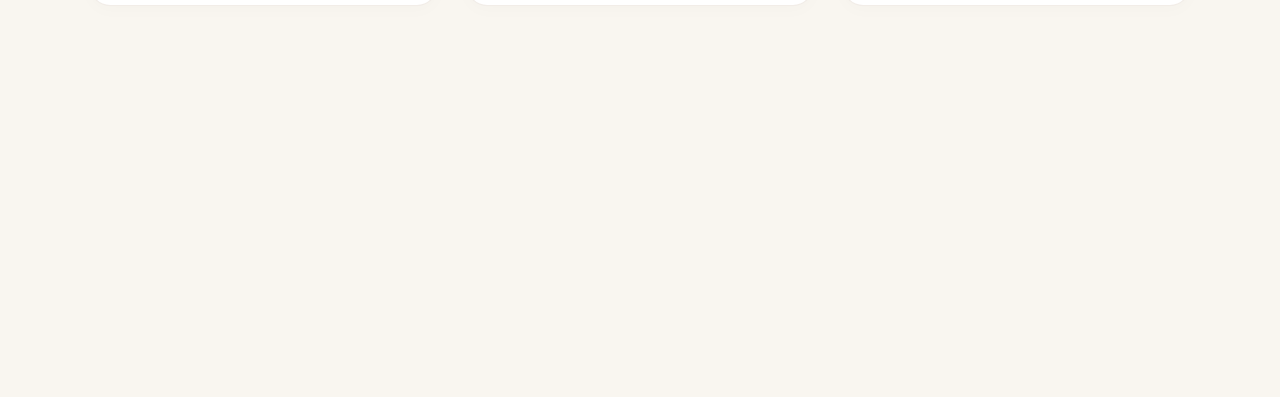
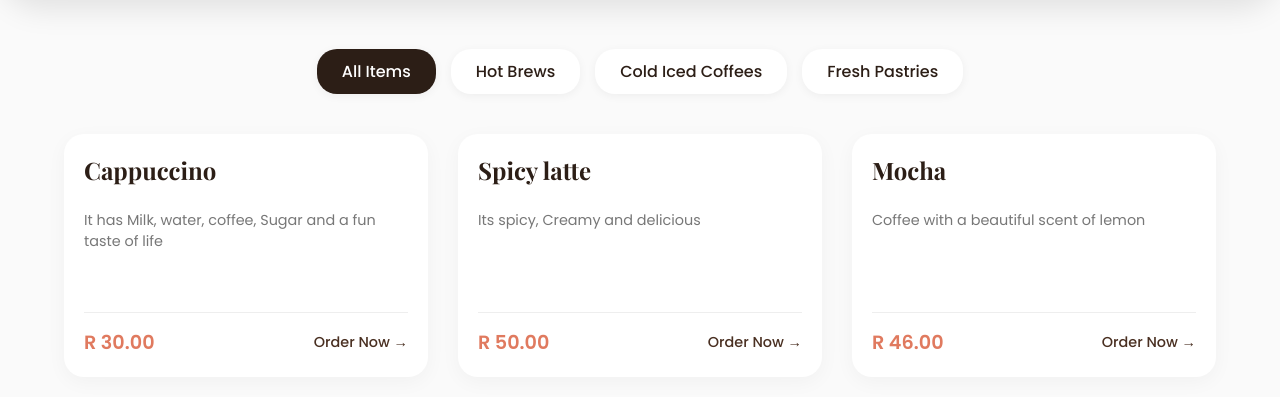
Before and after one commit to miniv12-dot/Beans-and-brews-Project, a Django app: template menu/templates/menu/index.html in a window 1280 px wide. Shown: the part 543-940 px from the top of the page. Before the commit the page ends 548 px from the top, so only its background shows below. Run offline with Django 5.2, Linux system fonts and the light colour scheme; the template is opened without the code that fills it: values that come from a table or form of the project are taken from there, others are empty; data comes from the database, SQL or seed files in the repository.

Commit message:
Upgrade homepage UI with premium styling and animations

```diff
--- a/menu/templates/menu/index.html
+++ b/menu/templates/menu/index.html
@@ -1,60 +1,241 @@
-{% load static %}
 <!DOCTYPE html>
 <html lang="en">
 <head>
     <meta charset="UTF-8">
-    <title>Beans & Brews - Premium Coffee Menu</title>
-    <link rel="stylesheet" href="{% static 'menu/style.css' %}">
+    <meta name="viewport" content="width=device-width, initial-scale=1.0">
+    <title>Beans & Brews | Premium Coffee</title>
+
+    <style>
+        /* Premium Color Palette & Fonts */
+        @import url('https://fonts.googleapis.com/css2?family=Playfair+Display:wght@700&family=Poppins:wght@400;500;600&display=swap');
+
+        :root {
+            --coffee-dark: #2C1E16;
+            --coffee-roast: #4A3022;
+            --coffee-cream: #F5EBE1;
+            --accent-orange: #E07A5F;
+        }
+
+        body {
+            font-family: 'Poppins', sans-serif;
+            background-color: #FAFAFA;
+            margin: 0;
+            padding: 0;
+        }
+
+        /* Top Navigation Bar (Basic standalone version) */
+        .navbar {
+            background-color: var(--coffee-dark);
+            padding: 15px 5%;
+            display: flex;
+            justify-content: space-between;
+            align-items: center;
+            color: white;
+        }
+
+        .navbar-brand {
+            font-family: 'Playfair Display', serif;
+            font-size: 1.5rem;
+            color: white;
+            text-decoration: none;
+            display: flex;
+            align-items: center;
+            gap: 10px;
+        }
+
+        .nav-links a {
+            color: white;
+            text-decoration: none;
+            margin-left: 20px;
+            font-size: 0.9rem;
+        }
+
+        /* The Hero Banner */
+        .hero-section {
+            background: linear-gradient(to right, rgba(44, 30, 22, 0.9), rgba(44, 30, 22, 0.4)),
+                        url('https://images.unsplash.com/photo-1497935586351-b67a49e012bf?q=80&w=2000&auto=format&fit=crop') center/cover;
+            height: 60vh;
+            min-height: 400px;
+            display: flex;
+            flex-direction: column;
+            justify-content: center;
+            padding: 0 10%;
+            color: var(--coffee-cream);
+            border-radius: 0 0 40px 40px;
+            margin-bottom: 50px;
+            box-shadow: 0 10px 30px rgba(0,0,0,0.1);
+        }
+
+        .hero-title {
+            font-family: 'Playfair Display', serif;
+            font-size: 4rem;
+            margin: 0 0 15px 0;
+            line-height: 1.1;
+        }
+
+        .hero-subtitle {
+            font-size: 1.2rem;
+            max-width: 500px;
+            margin-bottom: 30px;
+            opacity: 0.9;
+        }
+
+        .hero-btn {
+            background-color: var(--accent-orange);
+            color: white;
+            padding: 15px 35px;
+            font-size: 1.1rem;
+            font-weight: 600;
+            text-decoration: none;
+            border-radius: 30px;
+            width: max-content;
+            transition: all 0.3s ease;
+            box-shadow: 0 4px 15px rgba(224, 122, 95, 0.4);
+        }
+
+        .hero-btn:hover {
+            background-color: #c9674e;
+            transform: translateY(-2px);
+            box-shadow: 0 6px 20px rgba(224, 122, 95, 0.6);
+        }
+
+        /* Filter Menu */
+        .filter-menu {
+            display: flex;
+            justify-content: center;
+            gap: 15px;
+            margin-bottom: 40px;
+            flex-wrap: wrap;
+        }
+
+        .filter-pill {
+            background-color: white;
+            color: var(--coffee-dark);
+            padding: 10px 25px;
+            border-radius: 20px;
+            text-decoration: none;
+            font-weight: 500;
+            box-shadow: 0 2px 10px rgba(0,0,0,0.05);
+            transition: all 0.2s ease;
+        }
+
+        .filter-pill.active, .filter-pill:hover {
+            background-color: var(--coffee-dark);
+            color: white;
+        }
+
+        /* Enhanced Menu Grid */
+        .menu-grid {
+            display: grid;
+            grid-template-columns: repeat(auto-fill, minmax(280px, 1fr));
+            gap: 30px;
+            padding: 0 5%;
+            max-width: 1400px;
+            margin: 0 auto 60px auto;
+        }
+
+        .card-link {
+            text-decoration: none;
+            color: inherit;
+        }
+
+        .drink-card {
+            background: white;
+            border-radius: 20px;
+            padding: 20px;
+            box-shadow: 0 5px 20px rgba(0,0,0,0.04);
+            transition: all 0.3s cubic-bezier(0.25, 0.8, 0.25, 1);
+            height: 100%;
+            display: flex;
+            flex-direction: column;
+        }
+
+        .drink-card:hover {
+            transform: translateY(-10px);
+            box-shadow: 0 15px 30px rgba(0,0,0,0.1);
+        }
+
+        .drink-image-container {
+            width: 100%;
+            height: 200px;
+            border-radius: 15px;
+            overflow: hidden;
+            margin-bottom: 15px;
+        }
+
+        .drink-image-container img {
+            width: 100%;
+            height: 100%;
+            object-fit: cover;
+            transition: transform 0.5s ease;
+        }
+
+        .drink-card:hover .drink-image-container img {
+            transform: scale(1.05);
+        }
+
+        .drink-name {
+            font-family: 'Playfair Display', serif;
+            font-size: 1.5rem;
+            margin: 0 0 10px 0;
+            color: var(--coffee-dark);
+        }
+
+        .drink-desc {
+            color: #777;
+            font-size: 0.9rem;
+            flex-grow: 1;
+            margin-bottom: 20px;
+        }
+
+        .drink-meta {
+            display: flex;
+            justify-content: space-between;
+            align-items: center;
+            border-top: 1px solid #EEE;
+            padding-top: 15px;
+        }
+
+        .drink-price {
+            font-weight: 600;
+            font-size: 1.2rem;
+            color: var(--accent-orange);
+        }
+
+        .view-badge {
+            font-size: 0.9rem;
+            font-weight: 500;
+            color: var(--coffee-roast);
+        }
+    </style>
 </head>
 <body>
 
-    <div class="app-container">
-
     <nav class="navbar">
-            <div class="navbar-brand">☕ Beans & Brews</div>
+        <a href="/" class="navbar-brand">☕ Beans & Brews</a>
         <div class="nav-links">
             {% if user.is_authenticated %}
-                   <span style="color: #FDFBF7; margin-right: 15px; font-weight: 600;">Hello, {{ user.username }}!</span>
-                    <a href="{% url 'my_orders' %}">My Orders</a>
-                    <form action="{% url 'logout' %}" method="post" style="display: inline; margin-left: 20px;">
-                        {% csrf_token %}
-                        <button type="submit" class="logout-btn" style="background: none; border: none; cursor: pointer; font-family: inherit; font-size: inherit;">Logout</button>
-                    </form>
+                <a href="#">Hello, {{ user.username }}!</a>
+                <a href="#">My Orders</a>
+                <a href="#">Logout</a>
             {% else %}
-                    <a href="{% url 'login' %}">Log In</a>
-                    <a href="{% url 'register' %}" class="signup-btn">Sign Up</a>
+                <a href="#">Log In</a>
+                <a href="#">Sign Up</a>
             {% endif %}
         </div>
     </nav>
 
-        {% if usual_drink %}
-            <div style="background: #FDFBF7; border: 1px dashed #d7ccc8; border-radius: 16px; padding: 20px; margin-bottom: 25px; display: flex; justify-content: space-between; align-items: center; box-shadow: 0 4px 15px rgba(43,27,23,0.01);">
-                <div style="display: flex; align-items: center; gap: 15px;">
-                    <span style="font-size: 2rem; line-height: 1;">🌟</span>
-                    <div>
-                        <span style="display: block; font-size: 0.85rem; font-weight: 800; color: #E05A36; text-transform: uppercase; letter-spacing: 0.5px;">Your Usual Routine</span>
-                        <strong style="font-size: 1.15rem; color: #2B1B17; font-weight: 800;">Ready for your morning {{ usual_drink.name }}?</strong>
+    <div class="hero-section">
+        <h1 class="hero-title">Fuel Your Day,<br>The Right Way.</h1>
+        <p class="hero-subtitle">Premium, locally roasted beans and freshly baked pastries delivered straight to your table.</p>
+        <a href="#menu" class="hero-btn">Explore Menu</a>
     </div>
-                </div>
-                <a href="{% url 'add_to_cart' usual_drink.id %}" style="text-decoration: none; background-color: #2B1B17; color: white; padding: 12px 22px; border-radius: 10px; font-weight: 700; font-size: 0.9rem; box-shadow: 0 4px 12px rgba(43,27,23,0.1); transition: all 0.2s;"
-                   onmouseover="this.style.backgroundColor='#E05A36';" onmouseout="this.style.backgroundColor='#2B1B17';">
-                    + One-Click Reorder
-                </a>
-            </div>
-        {% endif %}
 
-        <div class="filter-bar">
-            <span class="filter-label">Filter Menu:</span>
-
-            <a href="{% url 'home' %}" class="filter-pill {% if not selected_category %}active{% endif %}">
-               All Items
-            </a>
-
-            {% for cat in categories %}
-                <a href="{% url 'home_by_category' cat.slug %}" class="filter-pill {% if selected_category.id == cat.id %}active{% endif %}">
-                   {{ cat.name }}
-                </a>
-            {% endfor %}
+    <div class="filter-menu" id="menu">
+        <a href="#" class="filter-pill active">All Items</a>
+        <a href="#" class="filter-pill">Hot Brews</a>
+        <a href="#" class="filter-pill">Cold Iced Coffees</a>
+        <a href="#" class="filter-pill">Fresh Pastries</a>
     </div>
 
     <div class="menu-grid">
@@ -62,7 +243,9 @@
             <a href="{% url 'drink_detail' drink.id %}" class="card-link">
                 <div class="drink-card">
                     {% if drink.image %}
-                            <img src="{{ drink.image.url }}" alt="{{ drink.name }}" style="width: 100%; height: 160px; object-fit: cover; border-radius: 12px; margin-bottom: 15px;">
+                        <div class="drink-image-container">
+                            <img src="{{ drink.image.url }}" alt="{{ drink.name }}">
+                        </div>
                     {% endif %}
                     <h3 class="drink-name">{{ drink.name }}</h3>
                     <p class="drink-desc">{{ drink.description }}</p>
@@ -75,7 +258,5 @@
         {% endfor %}
     </div>
 
-    </div>
-
 </body>
 </html>
```
Lines whose indentation alone changed are shown as unchanged.
